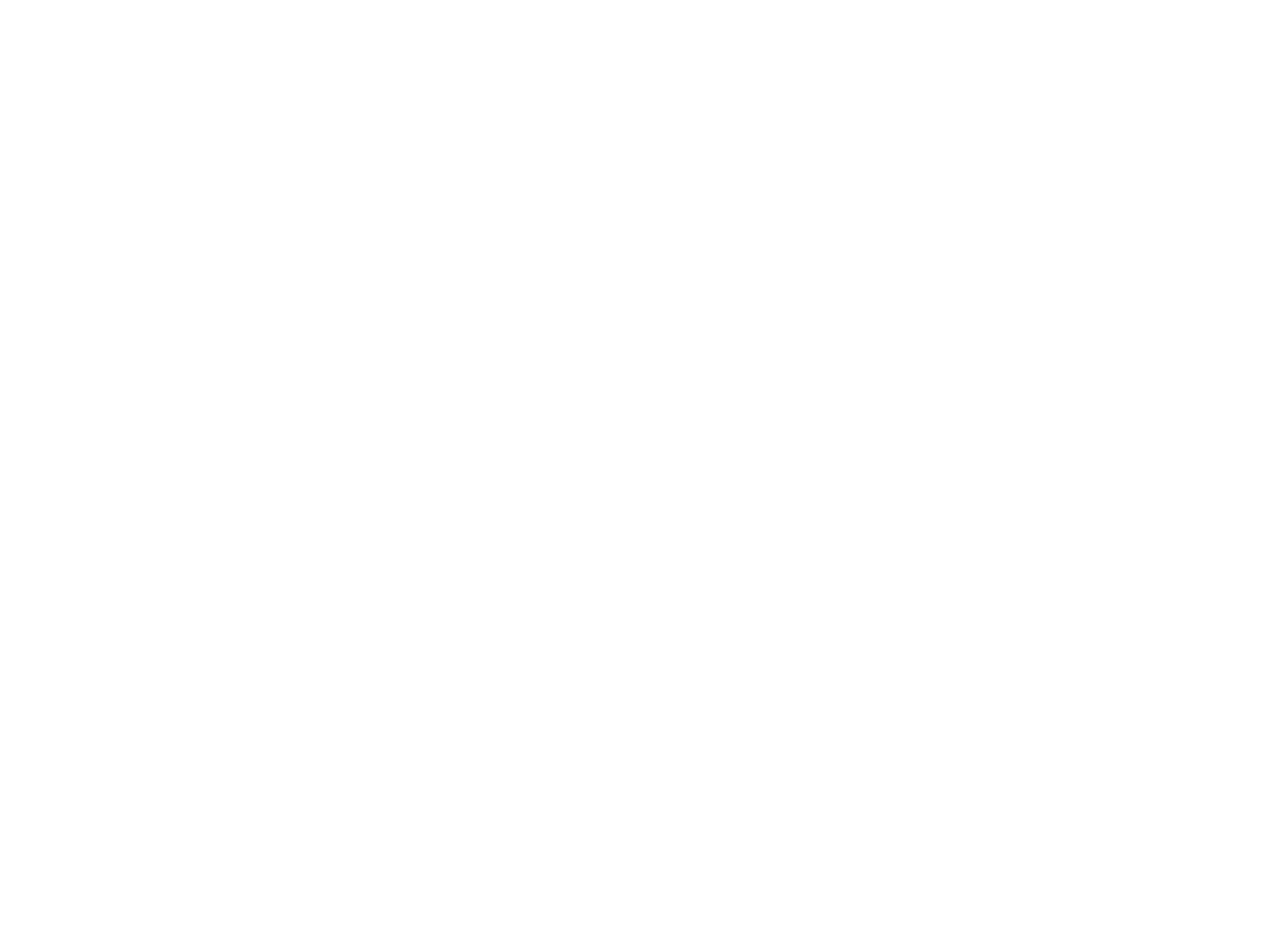
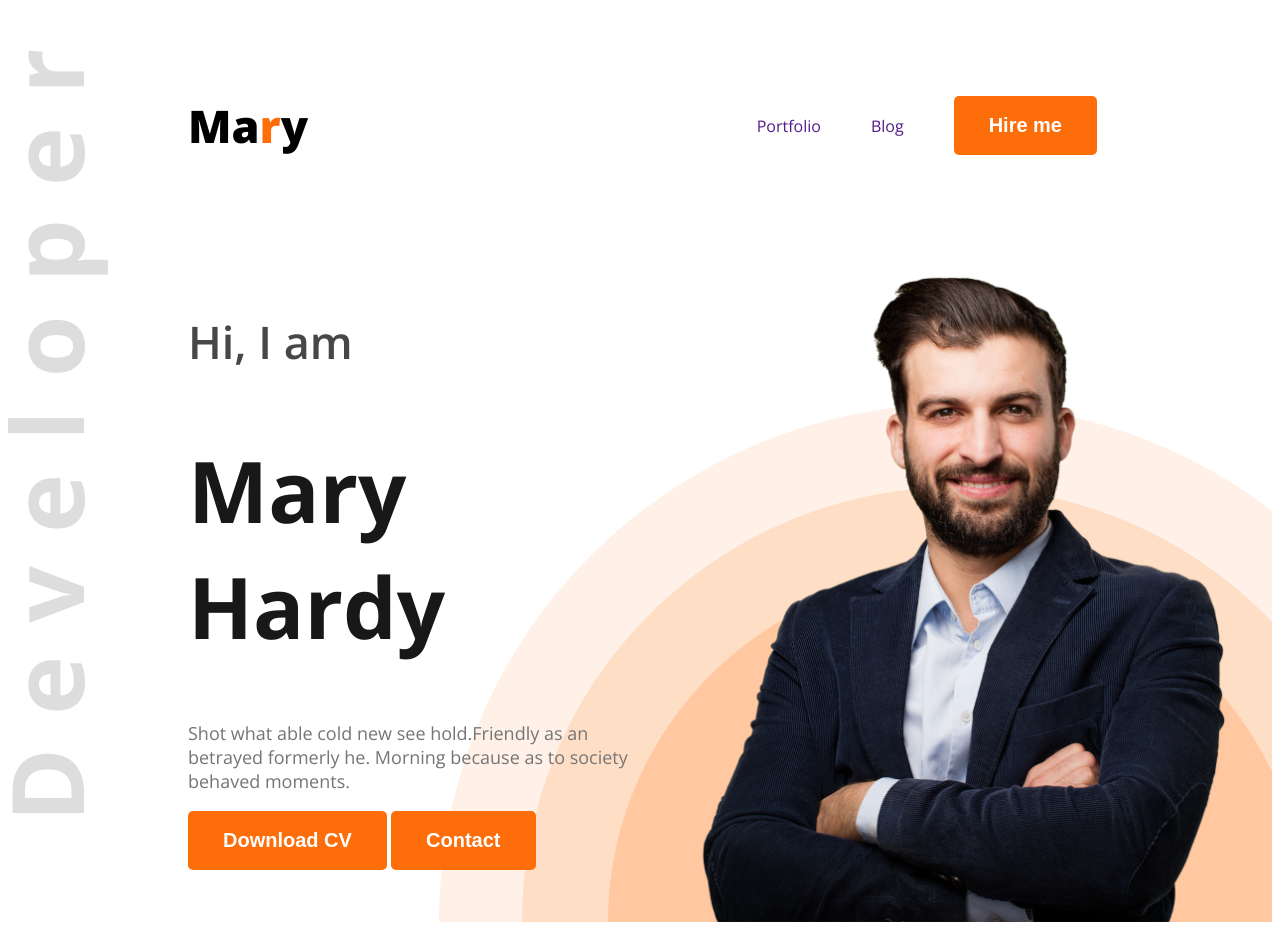
Before and after one commit to afifmahabub102/web-dev-portfolio, a plain HTML site: page index.html in a window 1280 px wide. Before the commit the page ends 800 px from the top, so only its background shows below. Drawn offline with nearby package versions, Linux system fonts and the light colour scheme.

Commit message:
added header

```diff
--- a/index.html
+++ b/index.html
@@ -4,12 +4,50 @@
     <meta charset="UTF-8">
     <meta name="viewport" content="width=device-width, initial-scale=1.0">
     <title>Web Developer Portfolio</title>
+    <link rel="preconnect" href="https://fonts.googleapis.com">
+    <link rel="preconnect" href="https://fonts.gstatic.com" crossorigin>
+    <link href="https://fonts.googleapis.com/css2?family=Open+Sans:ital,wght@0,300..800;1,300..800&display=swap" rel="stylesheet">
+    <link rel="stylesheet" href="styles/style.css">
 </head>
-<body>
-    <header></header>
+<body class="open-sans-normal">
 
-    <main></main>
+    <header class="header">
 
-    <footer></footer>
+        <nav>
+            <h3 class="nav-title">Ma<span class="text-pri">r</span>y</h3>
+            <ul>
+
+                  <li><a class=".dark-2" href="">Portfolio</a></li>
+                  <li><a class=".dark-2" href="">Blog</a></li>
+                  <li><a class=".dark-2" href=""><button class="btn-primary">Hire me</button></a></li>
+
+            </ul>
+        </nav>
+
+            <div class="banner">
+
+                <div class="banner-content">
+
+                      <h4 class="banner-greeting dark-2">Hi, I  am</h4>
+                      <h1 class="banner-title">Mary Hardy</h1>
+                      <p class="banner-discription">Shot what able cold new see hold.Friendly as an betrayed formerly he. Morning because as to society behaved moments.</p>
+                      <button class="btn-primary">Download CV</button>
+                      <button class="btn-primary">Contact</button>
+
+
+                </div>
+
+                <img class="banner-dp" src="images/hardy.png" alt="">
+
+            </div>
+
+    </header>
+    <main>
+
+    </main>
+
+    <footer>
+
+    </footer>
 </body>
 </html>
--- /dev/null
+++ b/styles/style.css
@@ -0,0 +1,89 @@
+
+.open-sans-normal {
+  font-family: "Open Sans", sans-serif;
+  font-optical-sizing: auto;
+  font-style: normal;
+  font-variation-settings:
+  "wdth" 100;
+}
+
+.text-pri{
+    color: #FD6E0A;
+}
+
+nav{
+    display: flex;
+    align-items: center;
+    justify-content: space-between;
+    margin: 50px 125px;
+
+}
+
+.nav-title{
+    font-weight: 800;
+    font-size: 45px;
+}
+nav ul li {
+    list-style: none;
+    margin-right: 50px;
+}
+nav li a{
+    text-decoration: none;
+}
+
+nav ul{
+    display: flex;
+    align-items: center;
+}
+
+.dark-2{
+    color: #474747;
+}
+
+nav h3{
+    margin-left: 55px;
+}
+
+.btn-primary{
+    background-color: #FD6E0A;
+    font-weight: bold;
+    font-size: 20px;
+    color: white ;
+    padding: 18px 35px;
+    border-radius: 5px;
+    border: none;
+}
+
+.banner-greeting{
+    font-weight: 600;
+    font-size: 45px;
+
+}
+
+.banner-title{
+    font-weight: 700;
+    font-size: 85px;
+    color: #181818;
+}
+
+.banner-discription{
+    font-weight: 400;
+    font-size: 18px;
+    color: #757575;
+}
+.banner-dp{
+    width: 580px;
+}
+
+.banner{
+    display: flex;
+    justify-content: space-between;
+    margin: 0 38px 0 180px;
+}
+
+.header{
+    background-image: url(../images/developer.png) , url(../images/header_bg.png);
+    background-repeat: no-repeat;
+    background-position: top left , bottom right;
+
+}
```
